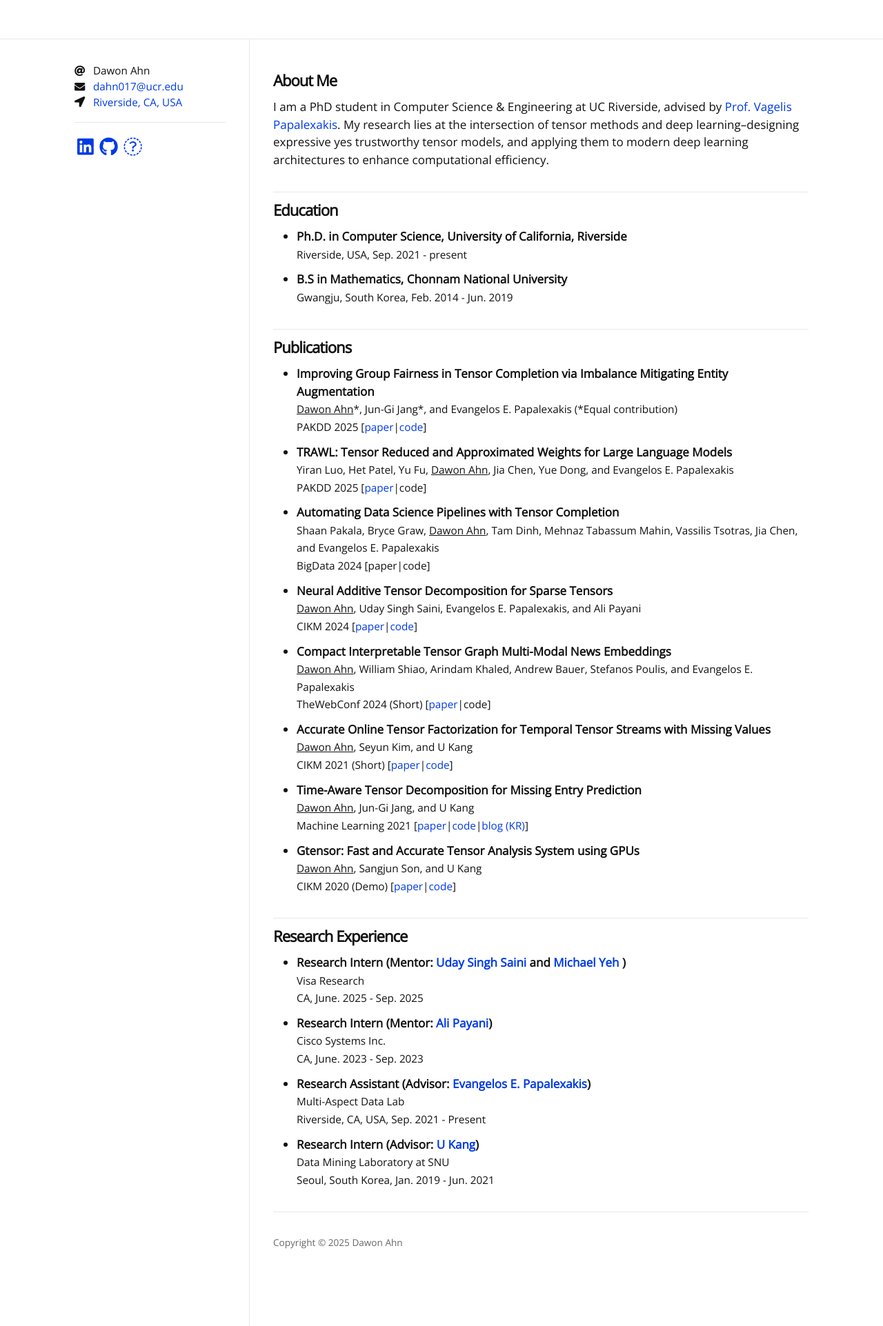
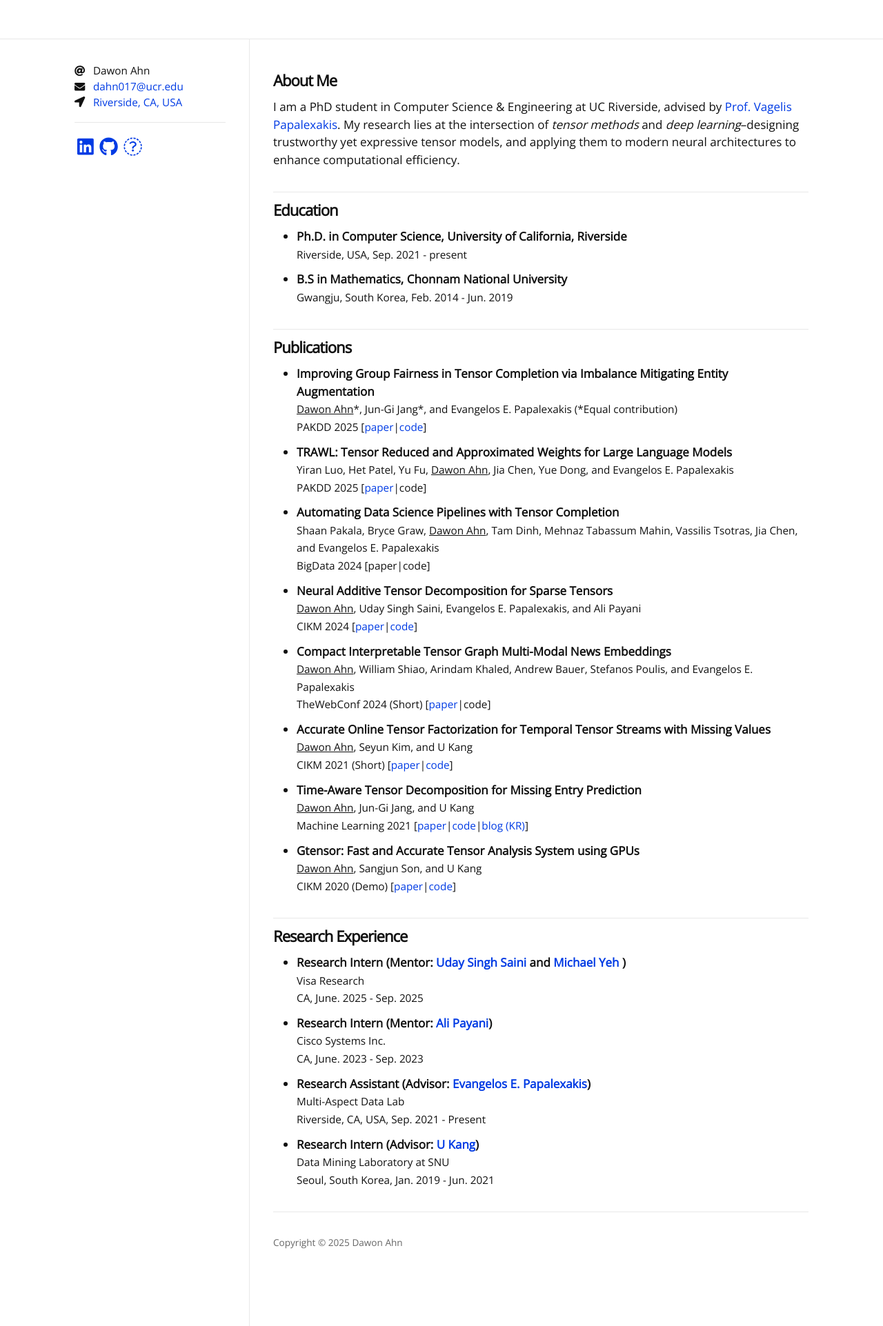
Before and after one commit to dawonahn/dawonahn.github.io, a Jekyll site: the page built from index.html, in a window 1280 px wide. Shown: the whole page at 69% size. Built offline with Jekyll 4.4.1, drawn with Linux system fonts in a browser that asks for light colours; nearby versions of some CDN libraries; some web fonts are replaced; the list of posts is cut into pages by our own code.

Commit message:
Update home.html

```diff
--- a/_layouts/home.html
+++ b/_layouts/home.html
@@ -9,8 +9,8 @@ layout: default
     <div class="post-title">About Me</div>
     <div class="post-content">
       I am a PhD student in Computer Science & Engineering at UC Riverside, advised by <a href="https://www.cs.ucr.edu/~epapalex/">Prof. Vagelis Papalexakis</a>.
-      My research lies at the intersection of tensor methods and deep learning–designing expressive yes trustworthy tensor models,
-      and applying them to modern deep learning architectures to enhance computational efficiency.
+      My research lies at the intersection of <em>tensor methods</em> and <em>deep learning</em>–designing trustworthy yet expressive tensor models,
+      and applying them to modern neural architectures to enhance computational efficiency.
     </div>
   </header>
 
```
